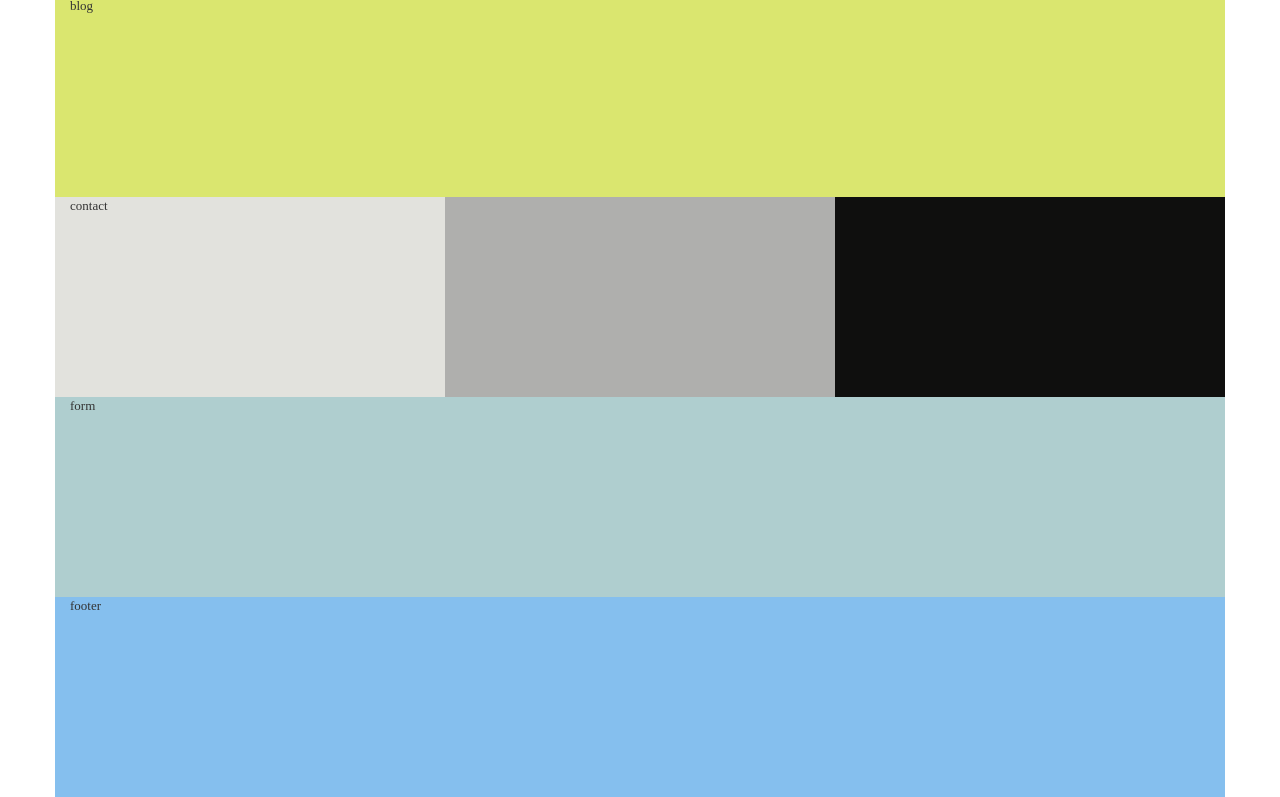
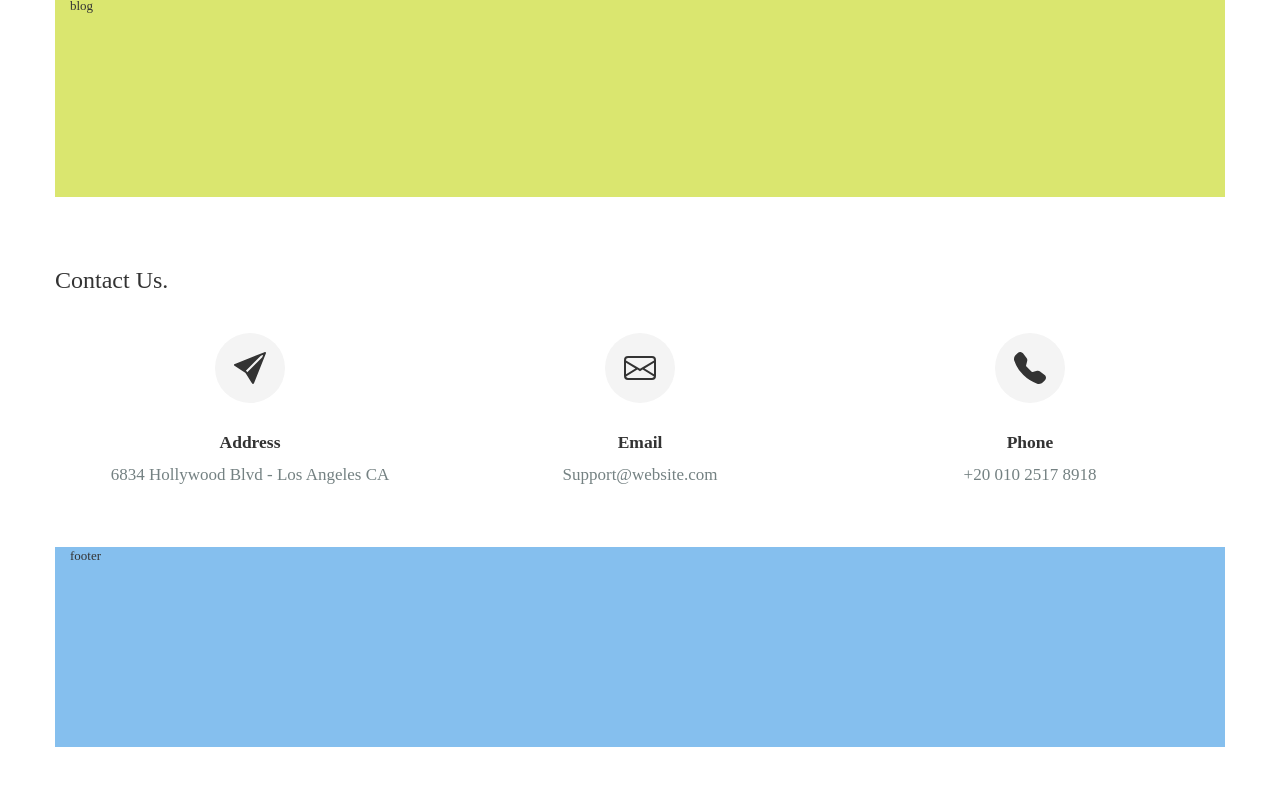
Before and after one commit to front-end-by-rimantas/31-grupe-portfolio-daniels, a website: page index.html in a window 1280 px wide. Shown: the part 1869-2666 px from the top of the page. After the commit the page ends 2616 px from the top, so only its background shows below. Drawn offline with nearby package versions, Linux system fonts and the light colour scheme.

Commit message:
contact us upper section

```diff
--- a/css/base/base.css
+++ b/css/base/base.css
@@ -29,6 +29,13 @@ h4 {
     margin-bottom: 30px;
 }
 
+h5 {
+    font-weight: 600;
+    text-align: center;
+    font-size: 1.75rem;
+    margin-bottom: 10px;
+}
+
 p {
     font-size: 1.70rem;
     color: #748182;
--- a/css/home.css
+++ b/css/home.css
@@ -66,6 +66,10 @@
 
 /* contact us start */
 
+.contact-container {
+    padding: 50px 0;
+}
+
 /* contact us end */
 
 /* footer start */
--- a/index.html
+++ b/index.html
@@ -195,17 +195,45 @@
     <!-- blog end -->
 
     <!-- contact us start-->
-    <div id="contact" class="container">
-        <div class="row">
-            <div class="col-sm-12 col-md-4" style="height: 200px;background-color: rgb(226, 226, 221);">contact
-            </div>
-            <div class="col-sm-12 col-md-4" style="height: 200px;background-color: rgb(175, 175, 173);">
-            </div>
-            <div class="col-sm-12 col-md-4" style=" height: 200px;background-color: rgb(15, 15, 14);">
-            </div>
-        </div>
-        <div class="row">
-            <div class="col-sm-12" style="height: 200px;background-color: rgb(175, 206, 207);">form
+    <div id="contact" class="contact-container">
+        <div class="container">
+            <div class="row">
+                <div class="section-title">
+                    <h3>Contact Us.</h3>
+                </div>
+                <div class="col-sm-12 col-md-4">
+                    <div class="icons">
+                        <svg xmlns="http://www.w3.org/2000/svg" width="32" height="32" fill="currentColor"
+                            class="bi bi-send-fill" viewBox="0 0 16 16">
+                            <path fill-rule="evenodd"
+                                d="M15.964.686a.5.5 0 0 0-.65-.65l-.095.038L.767 5.854l-.001.001-.452.18a.5.5 0 0 0-.082.887l.41.26.001.002 4.563 2.903.432.275.275.432 2.903 4.563.002.002.26.41a.5.5 0 0 0 .886-.083l.181-.453L15.926.78l.038-.095Zm-1.833 1.89.471-1.178-1.178.471L5.93 9.363l.338.215a.5.5 0 0 1 .154.154l.215.338 7.494-7.494Z" />
+                        </svg>
+                    </div>
+                    <h5>Address</h5>
+                    <p>6834 Hollywood Blvd - Los Angeles CA</p>
+                </div>
+                <div class="col-sm-12 col-md-4">
+                    <div class="icons">
+                        <svg xmlns="http://www.w3.org/2000/svg" width="32" height="32" fill="currentColor"
+                            class="bi bi-envelope" viewBox="0 0 16 16">
+                            <path fill-rule="evenodd"
+                                d="M0 4a2 2 0 0 1 2-2h12a2 2 0 0 1 2 2v8a2 2 0 0 1-2 2H2a2 2 0 0 1-2-2V4Zm2-1a1 1 0 0 0-1 1v.217l7 4.2 7-4.2V4a1 1 0 0 0-1-1H2Zm13 2.383-4.708 2.825L15 11.105V5.383Zm-.034 6.876-5.64-3.471L8 9.583l-1.326-.795-5.64 3.47A1 1 0 0 0 2 13h12a1 1 0 0 0 .966-.741ZM1 11.105l4.708-2.897L1 5.383v5.722Z" />
+                        </svg>
+                    </div>
+                    <h5>Email</h5>
+                    <p>Support@website.com</p>
+                </div>
+                <div class="col-sm-12 col-md-4">
+                    <div class="icons">
+                        <svg xmlns="http://www.w3.org/2000/svg" width="32" height="32" fill="currentColor"
+                            class="bi bi-telephone-fill" viewBox="0 0 16 16">
+                            <path fill-rule="evenodd"
+                                d="M1.885.511a1.745 1.745 0 0 1 2.61.163L6.29 2.98c.329.423.445.974.315 1.494l-.547 2.19a.678.678 0 0 0 .178.643l2.457 2.457a.678.678 0 0 0 .644.178l2.189-.547a1.745 1.745 0 0 1 1.494.315l2.306 1.794c.829.645.905 1.87.163 2.611l-1.034 1.034c-.74.74-1.846 1.065-2.877.702a18.634 18.634 0 0 1-7.01-4.42 18.634 18.634 0 0 1-4.42-7.009c-.362-1.03-.037-2.137.703-2.877L1.885.511z" />
+                        </svg>
+                    </div>
+                    <h5>Phone</h5>
+                    <p>+20 010 2517 8918</p>
+                </div>
             </div>
         </div>
     </div>
```
